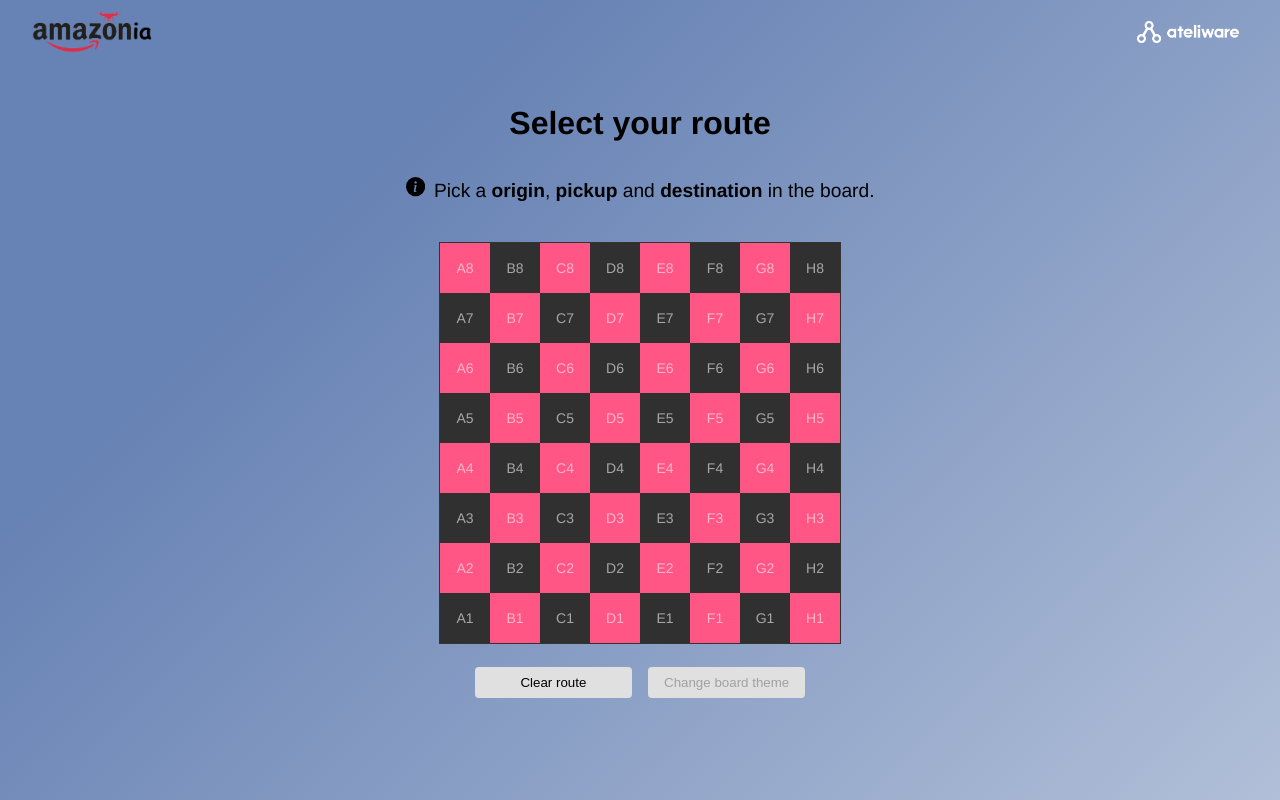
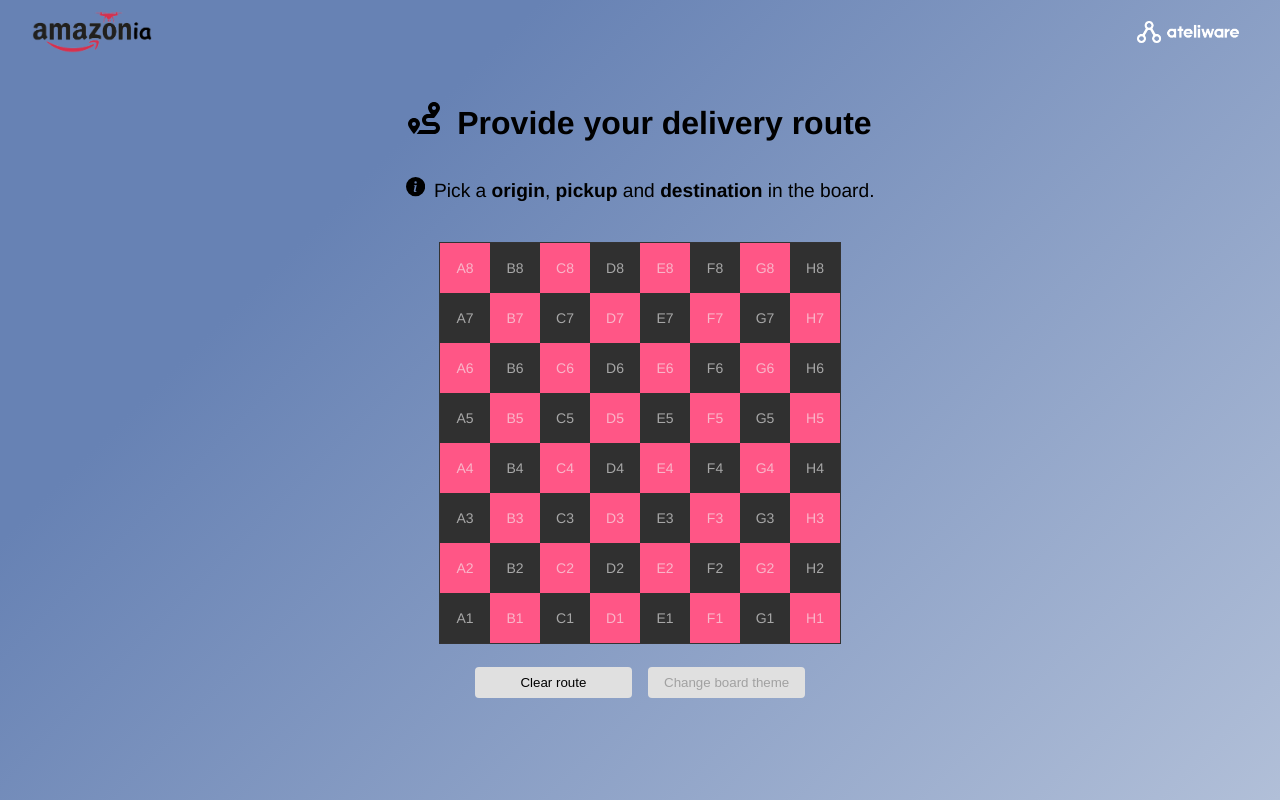
Before and after one commit to iguit0/amazonia, a React (Create React App) app in the folder frontend/: page / in a window 1280 px wide. Built offline with nearby package versions, Linux system fonts and the light colour scheme.

Commit message:
feat: improve header text

```diff
--- a/frontend/src/components/Navbar/index.tsx
+++ b/frontend/src/components/Navbar/index.tsx
@@ -13,7 +13,8 @@ export function Navbar() {
             src={PartnerLogo}
             alt='Partner logo'
             width={120}
-            style={{ filter: 'brightness(0) invert(1)' }}
+            style={{ filter: 'brightness(0) invert(1)', cursor: 'pointer' }}
+            onClick={() => window.open('https://ateliware.com/', '_blank', 'noopener noreferrer')}
           />
         </UserCredentials>
       </Container>
--- a/frontend/src/pages/Home/index.tsx
+++ b/frontend/src/pages/Home/index.tsx
@@ -8,6 +8,7 @@ import { IoIosHome } from 'react-icons/io'
 import { FiPackage } from 'react-icons/fi'
 import { isEqual, parsePosition } from '../../utils/parsers'
 import { BsFillInfoCircleFill } from 'react-icons/bs'
+import { FaRoute, FaFlagCheckered } from 'react-icons/fa'
 
 const ContentWrapper = styled.div`
   display: flex;
@@ -71,7 +72,17 @@ export function Home() {
   return (
     <PageWrapper>
       <Navbar />
-      <HeaderText>Select your route</HeaderText>
+      <HeaderText>
+        {routeFullfilled ? (
+          <>
+            <FaFlagCheckered style={{ marginRight: '8px' }} /> Have a nice trip!
+          </>
+        ) : (
+          <>
+            <FaRoute style={{ marginRight: '8px' }} /> Provide your delivery route
+          </>
+        )}
+      </HeaderText>
 
       {origin.length === 0 && (
         <InstructionText>
```
